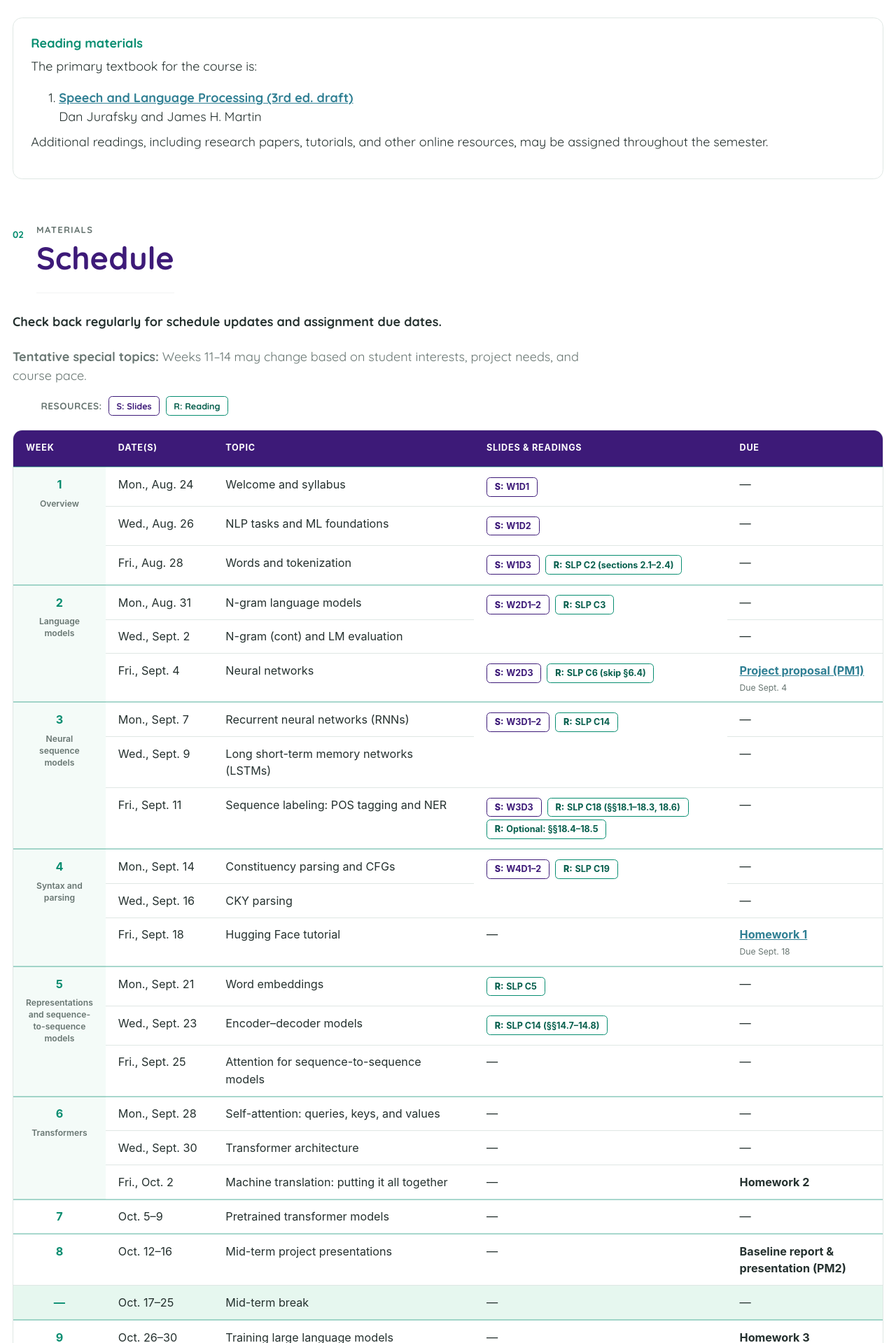
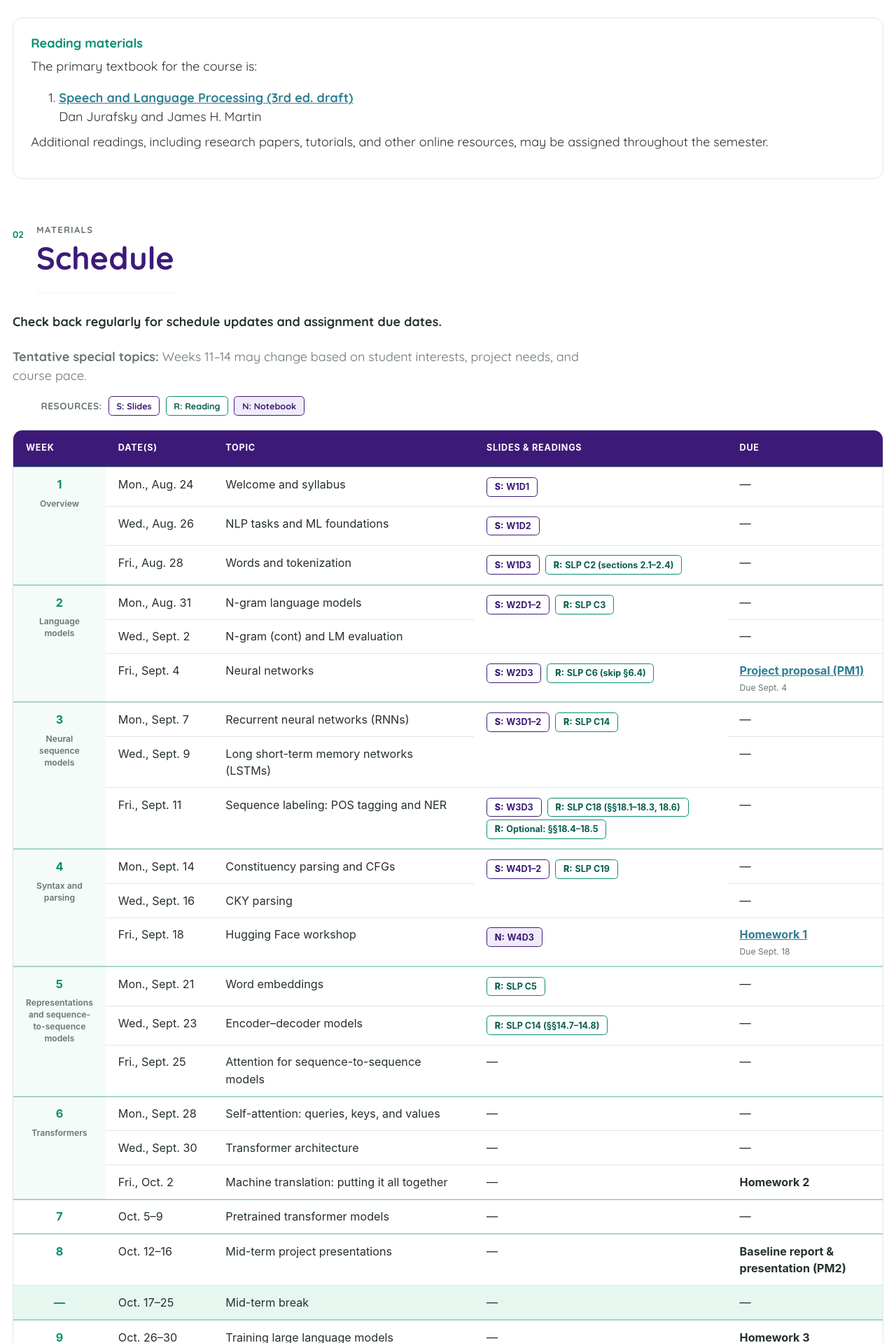
Before and after one commit to bnguyen5/bnguyen5.github.io, a Jekyll site: the page built from _pages/nlp-fall-2026.md, in a window 1280 px wide. Shown: the part 1330-3249 px from the top of the page at 70% size. Built offline with Jekyll 4.4.1, drawn with Linux system fonts in a browser that asks for light colours.

Commit message:
w4d3 tutorial

```diff
--- a/_pages/nlp-fall-2026.md
+++ b/_pages/nlp-fall-2026.md
@@ -14,6 +14,7 @@ w2d3_slides_url: "https://docs.google.com/presentation/d/1TaNJRUnea12bMJM8sAwgte
 w3d12_slides_url: "https://drive.google.com/file/d/1V_j3LXtER6r_iBlSzEc0eg8dTqzRAeAs/view?usp=sharing"
 w3d3_slides_url: "https://drive.google.com/file/d/1smrin3Z-W09ERO6bbb7uQKqR90v0AhYl/view?usp=sharing"
 w4d12_slides_url: "https://drive.google.com/file/d/1xGA2Ba9r2d8zyMxX-MX7AaqfPOuLU51K/view?usp=sharing"
+w4d3_notebook_url: "https://colab.research.google.com/drive/19MQiucKGaQIAtELghnBPgasjUQR1AExc?usp=sharing"
 pm1_description_url: "https://docs.google.com/document/d/11qZpMnT9W837qiWsfr5sR6l8rXaI7J0xmVFmOfPDXbI/edit?usp=sharing"
 hw1_url: "https://colab.research.google.com/drive/1jUs4f98pAUknLC0Zm8-OHmj4XDAI4IC2?usp=sharing"
 ---
@@ -115,6 +116,7 @@ hw1_url: "https://colab.research.google.com/drive/1jUs4f98pAUknLC0Zm8-OHmj4XDAI4
       <span class="course-resource-legend-label">Resources:</span>
       <span class="course-tag course-tag--slides course-tag--legend">Slides</span>
       <span class="course-tag course-tag--reading course-tag--legend">Reading</span>
+      <span class="course-tag course-tag--notebook course-tag--legend">Notebook</span>
     </div>
 
     <div class="course-table-wrap">
@@ -142,7 +144,7 @@ hw1_url: "https://colab.research.google.com/drive/1jUs4f98pAUknLC0Zm8-OHmj4XDAI4
           <tr><td>Fri., Sept. 11</td><td><strong>Sequence labeling: POS tagging and NER</strong></td><td>{% if page.w3d3_slides_url != "" %}<a class="course-tag course-tag--slides" href="{{ page.w3d3_slides_url }}" target="_blank" rel="noopener">W3D3</a>{% else %}<span class="course-tag course-tag--slides">W3D3</span>{% endif %} <a class="course-tag course-tag--reading" href="https://web.stanford.edu/~jurafsky/slp3/18.pdf" target="_blank" rel="noopener">SLP C18 (§§18.1–18.3, 18.6)</a> <a class="course-tag course-tag--reading" href="https://web.stanford.edu/~jurafsky/slp3/18.pdf#page=8" target="_blank" rel="noopener">Optional: §§18.4–18.5</a></td><td>—</td></tr>
           <tr class="course-week-start"><td rowspan="3"><strong>4</strong><small>Syntax and parsing</small></td><td>Mon., Sept. 14</td><td><strong>Constituency parsing and CFGs</strong></td><td class="course-materials-shared" rowspan="2">{% if page.w4d12_slides_url != "" %}<a class="course-tag course-tag--slides" href="{{ page.w4d12_slides_url }}" target="_blank" rel="noopener">W4D1–2</a>{% else %}<span class="course-tag course-tag--slides">W4D1–2</span>{% endif %} <a class="course-tag course-tag--reading" href="https://web.stanford.edu/~jurafsky/slp3/19.pdf" target="_blank" rel="noopener">SLP C19</a></td><td>—</td></tr>
           <tr><td>Wed., Sept. 16</td><td><strong>CKY parsing</strong></td><td>—</td></tr>
-          <tr><td>Fri., Sept. 18</td><td><strong>Hugging Face tutorial</strong></td><td>—</td><td>{% if page.hw1_url != "" %}<a href="{{ page.hw1_url }}" target="_blank" rel="noopener"><strong>Homework 1</strong></a>{% else %}<strong>Homework 1</strong>{% endif %}<small>Due Sept. 18</small></td></tr>
+          <tr><td>Fri., Sept. 18</td><td><strong>Hugging Face workshop</strong></td><td>{% if page.w4d3_notebook_url != "" %}<a class="course-tag course-tag--notebook" href="{{ page.w4d3_notebook_url }}" target="_blank" rel="noopener">W4D3</a>{% else %}<span class="course-tag course-tag--notebook">W4D3</span>{% endif %}</td><td>{% if page.hw1_url != "" %}<a href="{{ page.hw1_url }}" target="_blank" rel="noopener"><strong>Homework 1</strong></a>{% else %}<strong>Homework 1</strong>{% endif %}<small>Due Sept. 18</small></td></tr>
           <tr class="course-week-start"><td rowspan="3"><strong>5</strong><small>Representations and sequence-to-sequence models</small></td><td>Mon., Sept. 21</td><td><strong>Word embeddings</strong></td><td><a class="course-tag course-tag--reading" href="https://web.stanford.edu/~jurafsky/slp3/5.pdf" target="_blank" rel="noopener">SLP C5</a></td><td>—</td></tr>
           <tr><td>Wed., Sept. 23</td><td><strong>Encoder–decoder models</strong></td><td><a class="course-tag course-tag--reading" href="https://web.stanford.edu/~jurafsky/slp3/14.pdf" target="_blank" rel="noopener">SLP C14 (§§14.7–14.8)</a></td><td>—</td></tr>
           <tr><td>Fri., Sept. 25</td><td><strong>Attention for sequence-to-sequence models</strong></td><td>—</td><td>—</td></tr>
--- a/_sass/custom/custom.scss
+++ b/_sass/custom/custom.scss
@@ -458,7 +458,8 @@ table.course-schedule {
 }
 
 .course-tag--slides::before,
-.course-tag--reading::before {
+.course-tag--reading::before,
+.course-tag--notebook::before {
   margin-right: 0.3em;
   font-weight: 800;
 }
@@ -469,6 +470,10 @@ table.course-schedule {
 
 .course-tag--reading::before {
   content: "R:";
+}
+
+.course-tag--notebook::before {
+  content: "N:";
 }
 
 .course-tag--slides,
@@ -500,6 +505,22 @@ table.course-schedule {
   color: #3d1a78 !important;
   border-color: #98e8c1;
   background: #e6f7ef;
+  text-decoration: none !important;
+}
+
+.course-tag--notebook,
+.course-tag--notebook:visited {
+  color: var(--course-purple) !important;
+  border: 1px solid var(--course-purple);
+  border-radius: 0.3rem;
+  background: #f0ebf8;
+}
+
+.course-tag--notebook:hover,
+.course-tag--notebook:focus {
+  color: #3d1a78 !important;
+  border-color: #5733a0;
+  background: #e3d9f3;
   text-decoration: none !important;
 }
 
```
